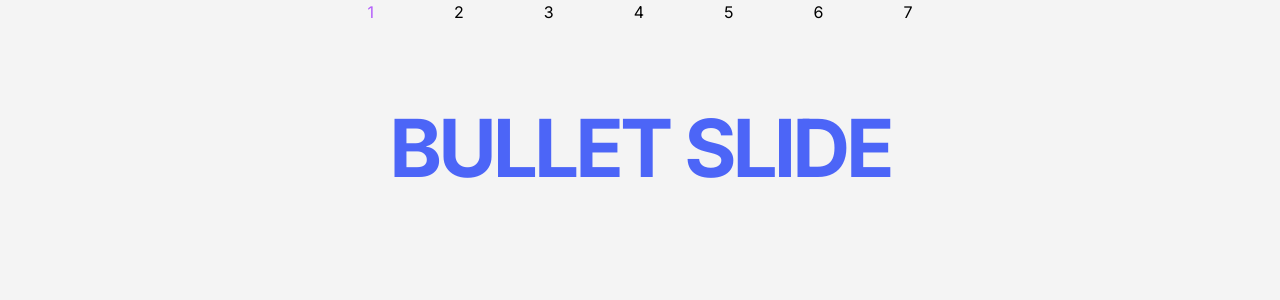
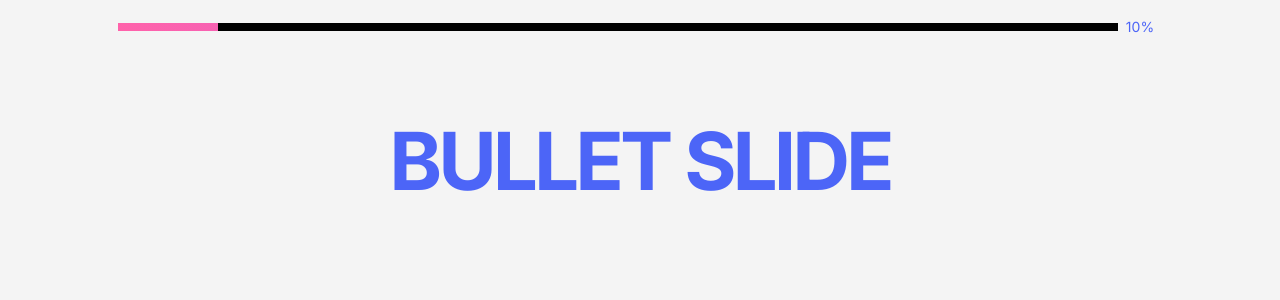
Before and after one commit to HBerglund/presoJS, a React (Create React App) app: page / in a window 1280 px wide. Shown: the top 300 px of the page. Built offline with nearby package versions, Linux system fonts and the light colour scheme.

Commit message:
progress logic somewhat works

```diff
--- a/src/Components/ProgressBar.tsx
+++ b/src/Components/ProgressBar.tsx
@@ -1,13 +1,53 @@
 import classNames from 'classnames';
-import React, { useContext } from 'react';
+import React, { useContext, useEffect, useRef, useState } from 'react';
 import { PresentationContext } from '../Context/PresentationContext';
 
 const ProgressBar = () => {
   const presentationContext = useContext(PresentationContext);
+  const { currentSlide, presentationDeck } = presentationContext;
+
+  //hur många sldies jag har kvar
+  const slidesLeft = presentationDeck.length - (currentSlide + 1);
+  console.log(`Jag har ${slidesLeft} slides kvar`);
+
+  //Hur mycket kvar i decimaltal
+  const decimalOfSlidesLeft = slidesLeft / presentationDeck.length;
+  console.log(`Jag har ${decimalOfSlidesLeft} decimaler kvar`);
+
+  //Hur mycket kvar i procent
+  const slidesLeftInPercent = decimalOfSlidesLeft * 100;
+  console.log(`Jag har ${slidesLeftInPercent} % kvar`);
+
+  //Hur långt jag kommit i procent
+  const progressInPercent = 100 - slidesLeftInPercent;
+
+  // percent converted to pixels
+  const progressInPixels = slidesLeftInPercent * 10;
 
   return (
-    <div className={classNames('flex justify-center')}>
-      {presentationContext.presentationDeck.map((slide, index) => {
+    <div className={classNames('flex justify-center items-center mt-4')}>
+      <div className={classNames('relative flex')}>
+        <div
+          className={classNames(
+            'w-1000px h-2 bg-gradient-to-l from-primary to-secondary'
+          )}
+        />
+        <div
+          style={{
+            width: `${progressInPixels.toLocaleString()}px`,
+          }}
+          className={classNames('absolute right-0 h-2 bg-black')}
+        />
+      </div>
+      <span
+        style={{
+          fontSize: '14px',
+        }}
+        className={classNames('text-tertiary mx-2')}
+      >
+        {progressInPercent.toFixed(0).toLocaleString()}%
+      </span>
+      {/* {presentationContext.presentationDeck.map((slide, index) => {
         if (index === presentationContext.currentSlide) {
           return (
             <p key={index} className={classNames('px-10 text-primary')}>
@@ -20,7 +60,7 @@ const ProgressBar = () => {
             {slide.id}
           </p>
         );
-      })}
+      })} */}
     </div>
   );
 };
--- a/src/data.tsx
+++ b/src/data.tsx
@@ -108,4 +108,34 @@ export const slides: SlideType[] = [
     ),
     id: 7,
   },
+  {
+    component: (
+      <TextSlide
+        title='Oskar Berglund'
+        subTitle='framer-motion showcase'
+        paragraph='Detta är en visuell demo av Oskars skit'
+      />
+    ),
+    id: 8,
+  },
+  {
+    component: (
+      <TextSlide
+        title='Oskar Berglund'
+        subTitle='framer-motion showcase'
+        paragraph='Detta är en visuell demo av Oskars skit'
+      />
+    ),
+    id: 9,
+  },
+  {
+    component: (
+      <TextSlide
+        title='Oskar Berglund'
+        subTitle='framer-motion showcase'
+        paragraph='Detta är en visuell demo av Oskars skit'
+      />
+    ),
+    id: 10,
+  },
 ];
--- a/tailwind.config.js
+++ b/tailwind.config.js
@@ -31,6 +31,9 @@ module.exports = {
         textSecondary: '#b2b2b2',
         textAlternative: '#B25CFA',
       },
+      width: {
+        '1000px': '62.5rem',
+      },
     },
   },
   plugins: [],
```
